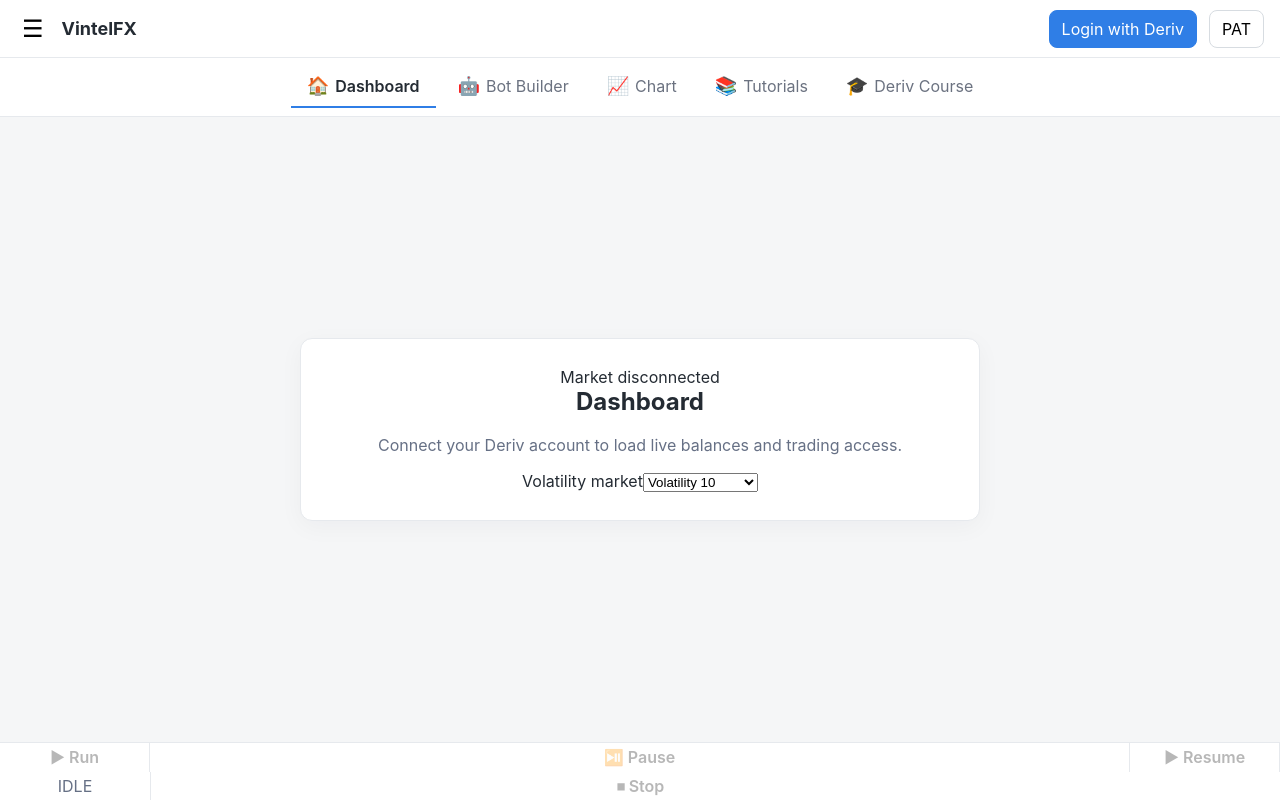
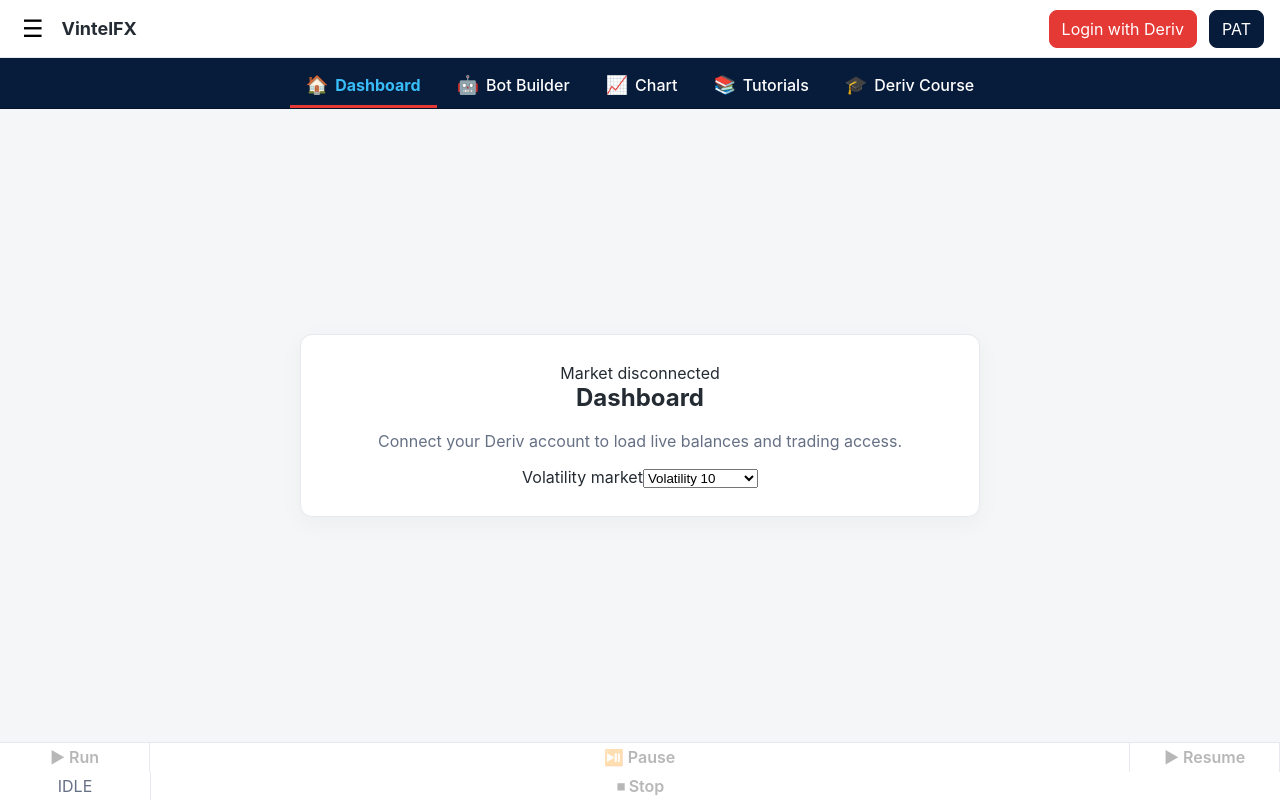
Before and after one commit to DerivFX4/New-1, a React (Vite) app: page / in a window 1280 px wide. Built offline with nearby package versions, Linux system fonts and the light colour scheme.

Commit message:
style: apply navy navigation and authentication button theme

```diff
--- a/src/styles.css
+++ b/src/styles.css
@@ -2,6 +2,9 @@
   font-family: Inter, ui-sans-serif, system-ui, -apple-system, BlinkMacSystemFont, "Segoe UI", sans-serif;
   color: #242b33;
   background: #f5f6f7;
+  --navy: #071b3a;
+  --sky: #38bdf8;
+  --red: #e53935;
 }
 * { box-sizing: border-box; }
 body { margin: 0; min-width: 320px; }
@@ -11,12 +14,12 @@
 .icon-button { border: 0; background: transparent; font-size: 24px; cursor: pointer; }
 .brand { font-weight: 700; font-size: 18px; }
 .spacer { flex: 1; }
-.top-action, .signup { border: 1px solid #d7dce1; background: #fff; border-radius: 8px; padding: 8px 12px; cursor: pointer; }
-.signup { background: #2f7ee6; color: #fff; border-color: #2f7ee6; }
-.tabs { display: flex; justify-content: center; gap: 6px; padding: 8px 12px; background: #fff; border-bottom: 1px solid #e6e9ed; overflow-x: auto; }
-.tab { border: 0; background: transparent; padding: 10px 16px; white-space: nowrap; cursor: pointer; color: #6b7280; border-bottom: 2px solid transparent; display: inline-flex; align-items: center; gap: 6px; }
-.tab-icon { color: #e53935; font-size: 18px; line-height: 1; filter: saturate(1.4); }
-.tab.active { color: #242b33; font-weight: 600; border-bottom-color: #2f7ee6; }
+.top-action, .signup { border: 1px solid var(--navy); background: var(--navy); color: #fff; border-radius: 8px; padding: 8px 12px; cursor: pointer; }
+.signup { background: var(--red); border-color: var(--red); }
+.tabs { display: flex; justify-content: center; gap: 2px; padding: 6px 12px 0; background: var(--navy); border-bottom: 1px solid #06142b; overflow-x: auto; }
+.tab { border: 0; background: transparent; padding: 11px 16px 10px; margin: 0 1px; white-space: nowrap; cursor: pointer; color: #fff; border-bottom: 3px solid transparent; display: inline-flex; align-items: center; gap: 7px; font-weight: 500; }
+.tab-icon { color: var(--red); font-size: 18px; line-height: 1; }
+.tab.active { color: var(--sky); font-weight: 700; border-bottom-color: var(--red); }
 .workspace { flex: 1; display: grid; place-items: center; padding: 32px 16px; }
 .welcome-card { width: min(680px, 100%); background: #fff; border: 1px solid #e6e9ed; border-radius: 12px; padding: 28px; text-align: center; box-shadow: 0 6px 24px rgba(20, 30, 40, .04); }
 .welcome-card h1 { margin-top: 0; }
```
